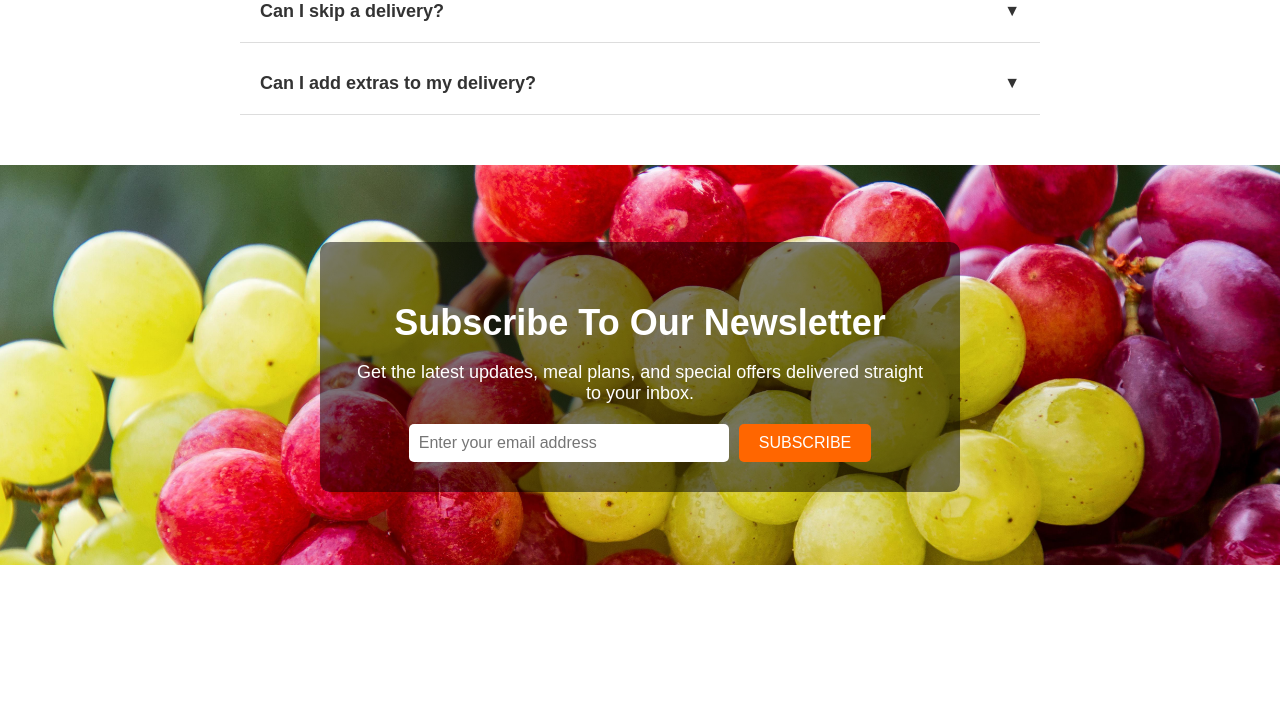
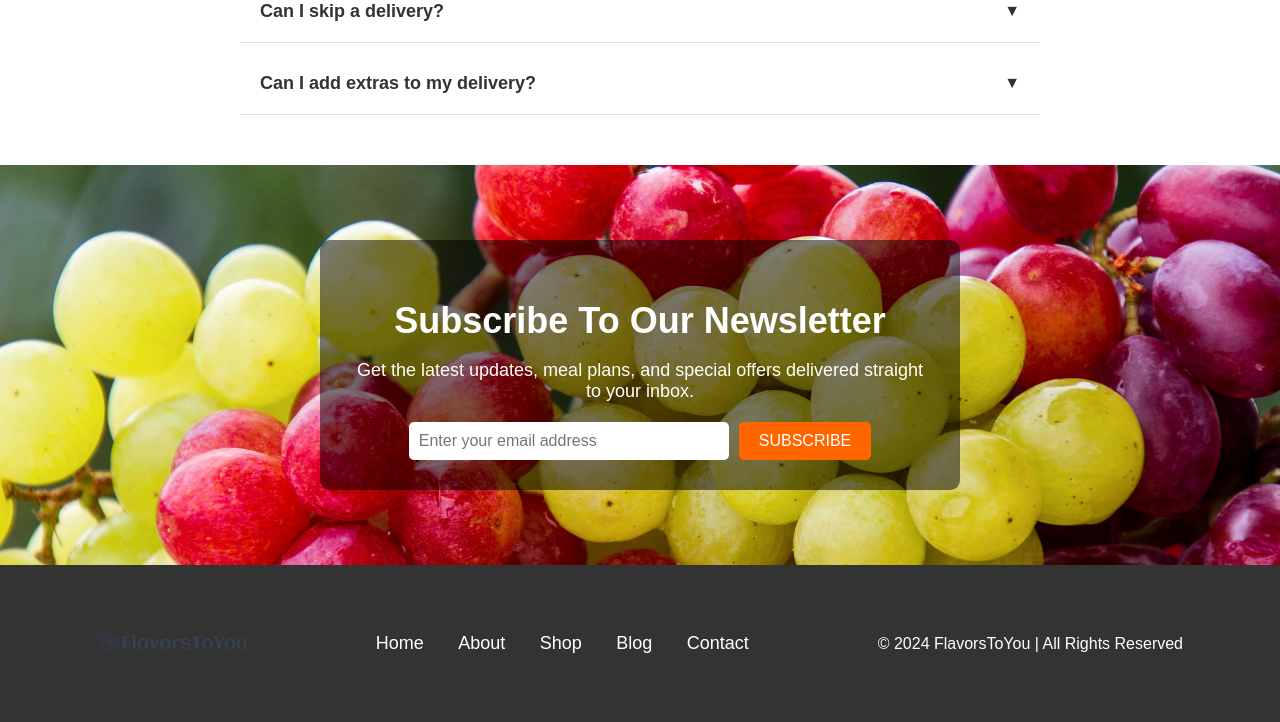
Before and after one commit to HKhawaja1/Project_3, a Flask app: page / in a window 1280 px wide. Shown: the part 3914-4636 px from the top of the page. Before the commit the page ends 4483 px from the top, so only its background shows below. Run offline with Flask 3, Linux system fonts and the light colour scheme.

Commit message:
Footer added.

```diff
--- a/static/css/style.css
+++ b/static/css/style.css
@@ -728,17 +728,22 @@ button:hover {
 }
 
 /* Newsletter Section */
+/* Ensure the newsletter image has no margin or padding at the bottom */
 .newsletter-section {
   position: relative;
   text-align: center;
   color: white;
-  margin-top: 50px;
+  margin-top: 0;
+  padding: 0;
 }
 
 .newsletter-image {
+  display: block;
   width: 100%;
-  height: 400px;
-  object-fit: cover;
+  height: 400px; /* Restore the original size or set a maximum height */
+  object-fit: cover; /* Ensures the image covers the area without stretching */
+  margin: 0;
+  padding: 0;
 }
 
 .newsletter-overlay {
@@ -1191,3 +1196,54 @@ button:hover {
   margin-bottom: 8px; /* Reduce bottom margin */
   font-size: 16px; /* Reduce font size */
 }
+
+/* Footer Styling */
+.footer {
+  background-color: #333;
+  color: white;
+  padding: 50px 0;
+  text-align: center;
+}
+
+.footer-container {
+  display: flex;
+  justify-content: space-around;
+  align-items: center;
+  max-width: 1200px;
+  margin: 0 auto;
+  flex-wrap: wrap;
+}
+
+.footer-logo {
+  width: 150px;
+  height: auto;
+}
+
+.footer-links {
+  list-style: none;
+  padding: 0;
+}
+
+.footer-links li {
+  display: inline;
+  margin: 0 15px;
+}
+
+.footer-links a {
+  text-decoration: none;
+  color: white;
+  font-size: 18px;
+}
+
+.footer-links a:hover {
+  color: #f60;
+}
+
+.footer-text {
+  font-size: 16px;
+  line-height: 1.6;
+}
+
+.footer-right {
+  text-align: center;
+}
--- a/templates/index.html
+++ b/templates/index.html
@@ -205,6 +205,27 @@
   </div>
 </div>
 
+<!-- Footer Section -->
+<footer class="footer">
+  <div class="footer-container">
+    <div class="footer-left">
+      <img src="{{ url_for('static', filename='assets/Logo.png') }}" alt="Logo" class="footer-logo">
+    </div>
+    <div class="footer-center">
+      <ul class="footer-links">
+        <li><a href="/">Home</a></li>
+        <li><a href="/about">About</a></li>
+        <li><a href="/shop">Shop</a></li>
+        <li><a href="/blog">Blog</a></li>
+        <li><a href="/contact">Contact</a></li>
+      </ul>
+    </div>
+    <div class="footer-right">
+      <p class="footer-text">© 2024 FlavorsToYou | All Rights Reserved</p>
+    </div>
+  </div>
+</footer>
+
     <script src="{{ url_for('static', filename='js/script.js') }}"></script>
   </body>
 </html>
```
Also changed, not shown: templates/about.html (+21 -0 lines), templates/blog.html (+21 -0 lines), templates/contact.html (+21 -0 lines), templates/shop.html (+21 -0 lines), static/assets/Logo.png (added).
